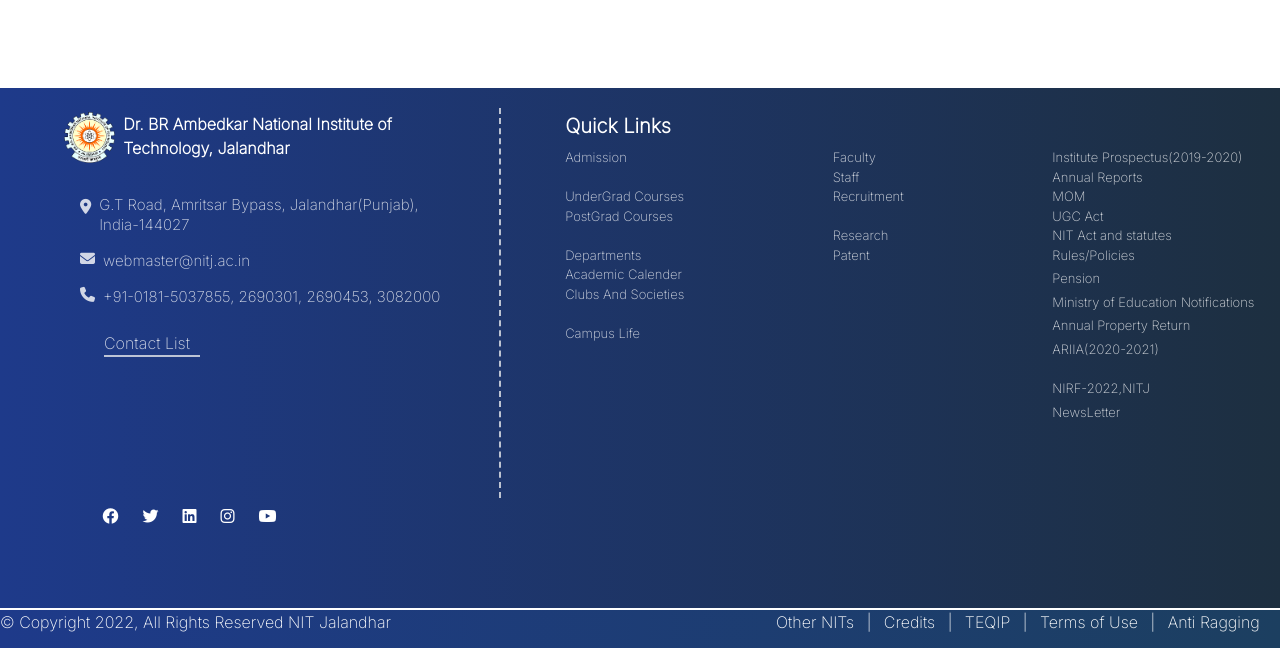
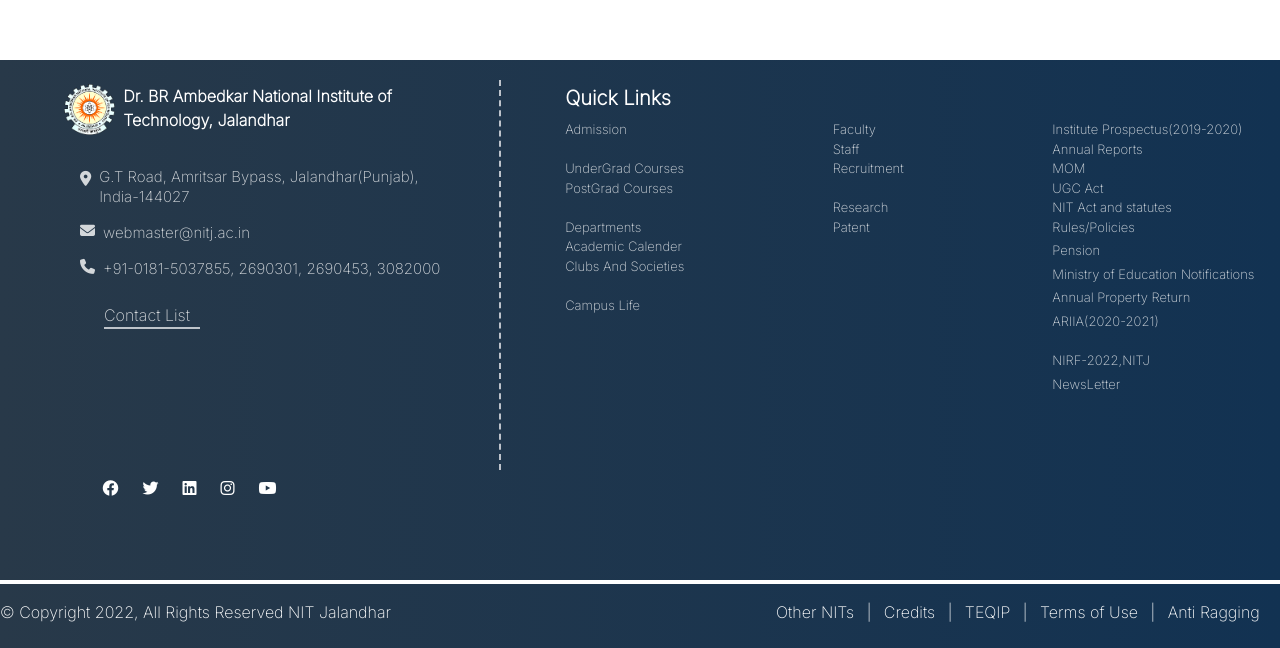
Before and after one commit to MouryaVishal/footer-3, a website: page index.html in a window 1280 px wide. Shown: the part 152-800 px from the top of the page. Drawn offline with nearby package versions, Linux system fonts and the light colour scheme.

Commit message:
Update index.html

```diff
--- a/index.html
+++ b/index.html
@@ -11,7 +11,7 @@
     <script src="https://cdn.tailwindcss.com"></script>
 </head>
 <body>
-      <div class="bg-gradient-to-r from-blue-900 -500 to-[#1d2f40] -500 ... h-[65%] text-white absolute inset-x-0 bottom-[5%] flex flex-col lg:flex-row lg:justify-between" style="font-family:'Inter', sans-serif;">
+      <div class="bg-gradient-to-r from-[#283949] -500 to-[#123252] -500 ... lg:h-[65%]  text-white absolute inset-x-0 lg:bottom-[8.5%] bottom-[12.5%] flex flex-col lg:flex-row lg:justify-between" style="font-family:'Inter', sans-serif;">
 
         <div class="flex flex-col h-1/3">
     <div class="flex  align-middle mx-auto">
@@ -102,11 +102,11 @@
 </div>
 
   </footer>
-<div class="footer bg-gradient-to-r from-blue-900 -500 to-[#1c3f60] -500  text-white absolute inset-x-0 bottom-0 flex flex-row justify-between h-[4.75%]" style="font-family:'Inter', sans-serif;" >
-<div>
+<div class="footer bg-gradient-to-r from-[#283949] -500 to-[#123252] -500  text-white absolute inset-x-0 bottom-0 flex lg:flex-row flex-col justify-between lg:h-[8%] h-[12%]" style="font-family:'Inter', sans-serif;" >
+<div class="mt-4">
     © Copyright 2022, All Rights Reserved NIT Jalandhar
 </div>
-    <div class="w-[40%]">
+    <div class="lg:w-[40%] w-[100%] mt-4">
     <a href="#" class="mx-2">Other NITs</a>
     |
 <a href="#" class="mx-2">Credits</a>
```
